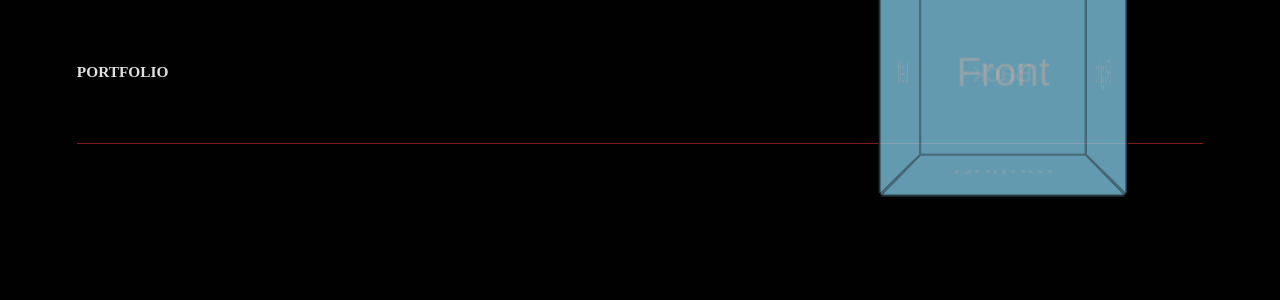
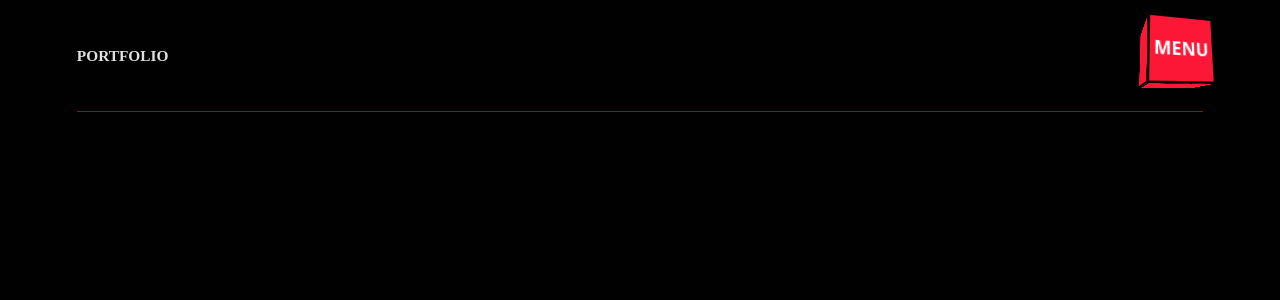
Before and after one commit to Bluefalcon04v/portfolio-v2, a Next.js app: page / in a window 1280 px wide. Shown: the top 300 px of the page. Built offline with nearby package versions, Linux system fonts and the light colour scheme; a web font is replaced by a local one.

Commit message:
adding the cube in navbar

```diff
--- a/app/components/Global/Cube.tsx
+++ b/app/components/Global/Cube.tsx
@@ -5,12 +5,12 @@ export const Cube = () => {
         <div>
             <div className="container">
                 <div className="cube">
-                    <div className="face top">Top</div>
-                    <div className="face bottom">Bottom</div>
-                    <div className="face left">Left</div>
-                    <div className="face right">Right</div>
-                    <div className="face front">Front</div>
-                    <div className="face back">Back</div>
+                    <div className="face top"></div>
+                    <div className="face bottom"></div>
+                    <div className="face left"></div>
+                    <div className="face right"></div>
+                    <div className="face front font-black text-white ">MENU</div>
+                    <div className="face back"></div>
                 </div>
             </div>
         </div>
--- a/app/components/NavBar.tsx
+++ b/app/components/NavBar.tsx
@@ -3,7 +3,7 @@ import { Cube } from './Global/Cube'
 
 const NavBar = () => {
     return (
-        <div className='h-36 flex items-center red-glass-morphism border-b border-b-red-900'>
+        <div className='h-28 flex items-center red-glass-morphism border-b border-b-red-900'>
             <nav className='flex justify-between w-full items-center ' >
                 <h1 className='font-headfont text-[#e0e0e0] font-semibold text-[1.2vw] uppercase'>Portfolio</h1>
                 {/* <div className='bg-[rgba(252,23,54)] h-24 w-24 flex items-center justify-center font-headfont font-extrabold text-[1vw] uppercase '>
--- a/app/globals.css
+++ b/app/globals.css
@@ -79,66 +79,67 @@ html{
 /* +++++++++++++++++++++++++++++++++++ CUBE +++++++++++++++++++++++++++++++++++++++++++ */
 /* @keyframes turn {
   from { transform: rotate3d(0, 0, 0, 0); }
-  to { transform: rotate3d(1, 1, 0, 360deg); }
+  to { transform: rotate3d(1, 1, 0, 720deg); }
 } */
 
 .container {
-  width: 200px;
-  height: 200px;
-  perspective: 500px;
-  margin: 100px;
+  width: 60px; /* Decreased width */
+  height: 60px; /* Decreased height */
+  perspective: 200px; /* Adjusted perspective */
+  /* margin: 20px; Reduced margin */
 }
 
 .cube {
   position: relative;
-  width: 200px;
-  height: 200px;
+  width: 60px; /* Adjusted cube width */
+  height: 60px; /* Adjusted cube height */
   transform-style: preserve-3d;
-  animation: turn 5s linear infinite;
+  animation: turn 4s ease-in-out infinite;
 }
 
 .face {
-  width: 200px;
-  height: 200px;
-  background: skyblue;
+  width: 60px; /* Adjusted face width */
+  height: 60px; /* Adjusted face height */
+  background: #FC1736;
+
   border: 2px solid black;
   position: absolute;
-  opacity: 0.5;
+  /* opacity: 0.5; */
   display: flex;
   align-items: center;
   justify-content: center;
-  font-family: Arial, sans-serif;
-  font-size: 2rem;
+  font-size: 1rem; /* Adjusted font size */
+  rotate: 12 14 1 20deg;
   transition: transform 500ms;
 }
 
 .front {
-  transform: translateZ(100px);
+  transform: translateZ(30px); /* Adjusted translation */
 }
 
 .back {
-  transform: translateZ(-100px) rotateY(180deg);
+  transform: translateZ(-30px) rotateY(180deg); /* Adjusted translation and rotation */
 }
 
 .left {
-  transform: translateX(-100px) rotateY(-90deg);
+  transform: translateX(-30px) rotateY(-90deg); /* Adjusted translation and rotation */
 }
 
 .right {
-  transform: translateX(100px) rotateY(90deg);
+  transform: translateX(30px) rotateY(90deg); /* Adjusted translation and rotation */
 }
 
 .top {
-  transform: translateY(-100px) rotateX(90deg);
+  transform: translateY(-30px) rotateX(90deg); /* Adjusted translation and rotation */
 }
 
 .bottom {
-  transform: translateY(100px) rotateX(-90deg);
+  transform: translateY(30px) rotateX(-90deg); /* Adjusted translation and rotation */
 }
 
 @media (prefers-reduced-motion: reduce) {
   .cube {
     animation: none;
-    transform: rotate3d(1, 1, 0, 45deg);
+    transform: rotate3d(1, 1, 0, 45deg); /* Adjusted reduced motion effect */
   }
 }
```
